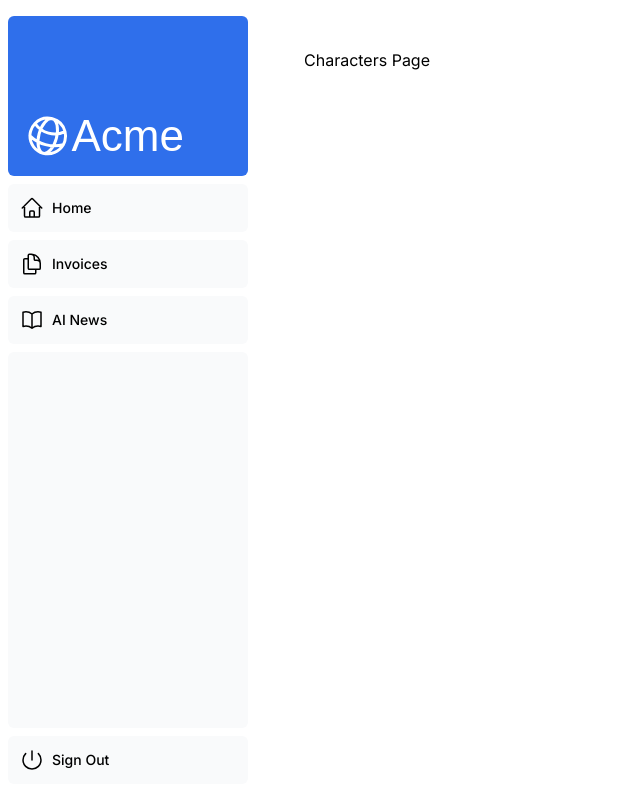
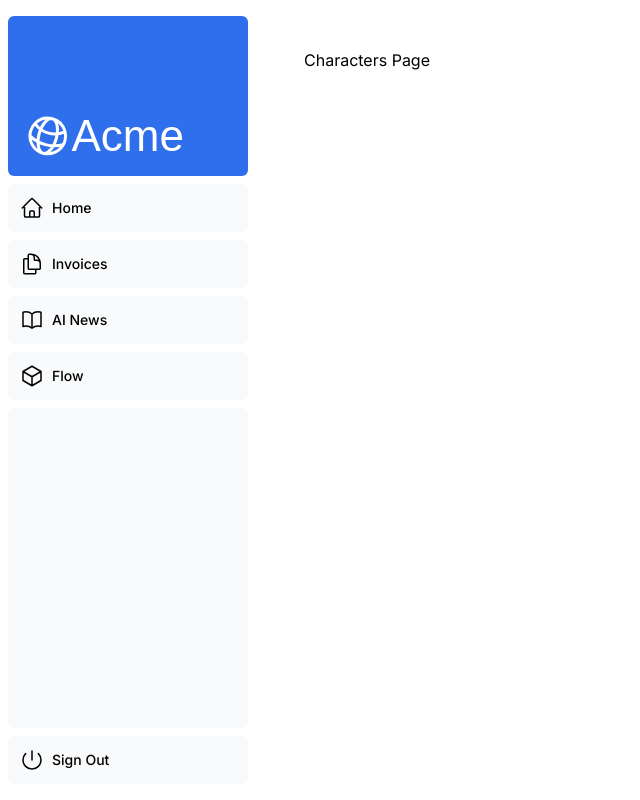
Before and after one commit to genplaystudio/genplay-studio-frontend, a Next.js app: page /dashboard/characters in a window 1280 px wide. Shown: the whole page, without its empty margins (0-640 px from the left). Built offline with nearby package versions, Linux system fonts and the light colour scheme; no server answers; a web font is replaced by a local one.

Commit message:
uncomment flow part

```diff
--- a/app/ui/dashboard/nav-links.tsx
+++ b/app/ui/dashboard/nav-links.tsx
@@ -20,7 +20,7 @@ const links = [
     icon: DocumentDuplicateIcon,
   },
   { name: 'AI News', href: '/dashboard/ainews', icon: BookOpenIcon },
-  // { name: 'Flow', href: '/dashboard/reactflow', icon: CubeIcon },
+  { name: 'Flow', href: '/dashboard/reactflow', icon: CubeIcon },
 ];
 
 export default function NavLinks() {
```
